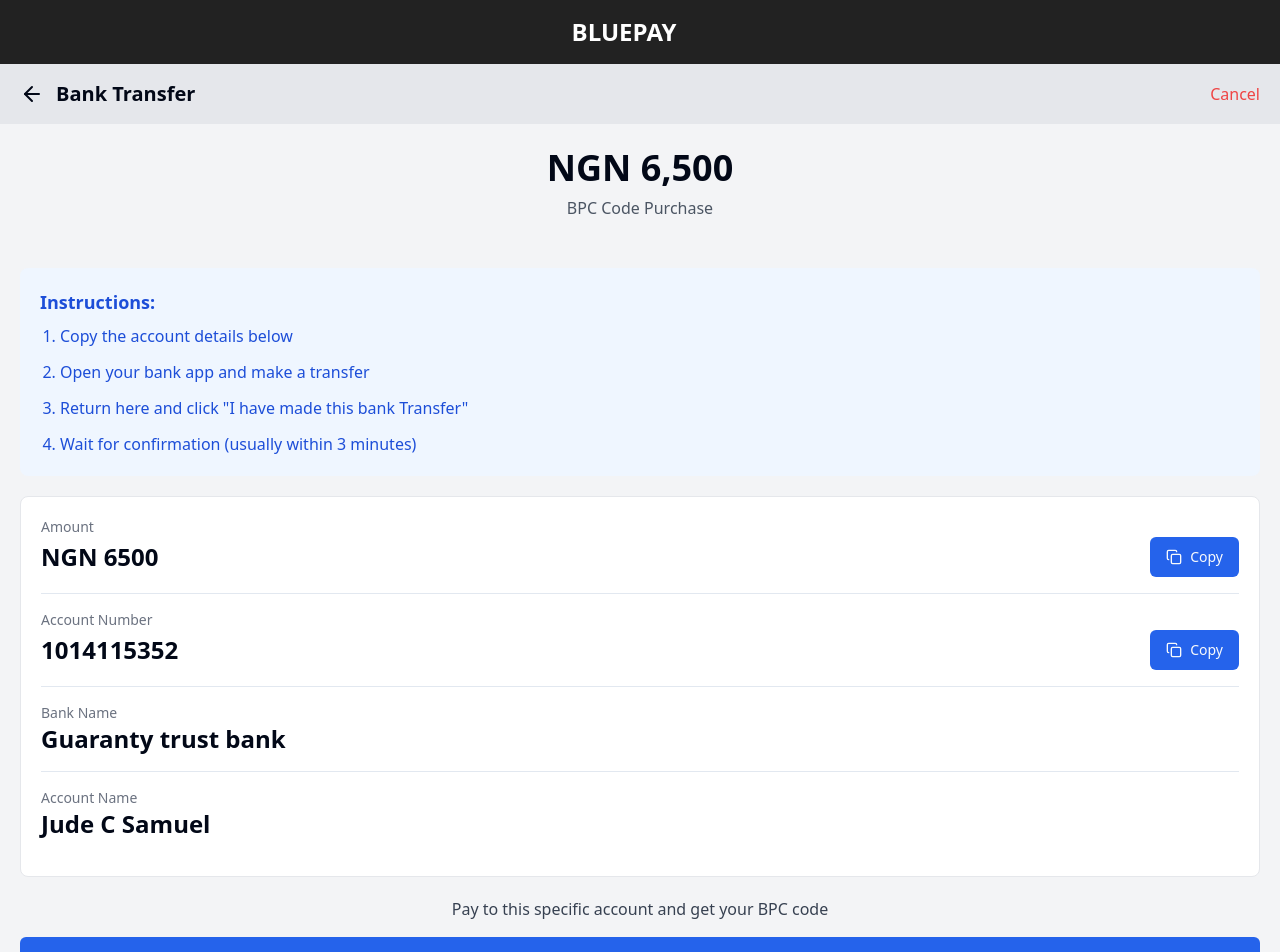
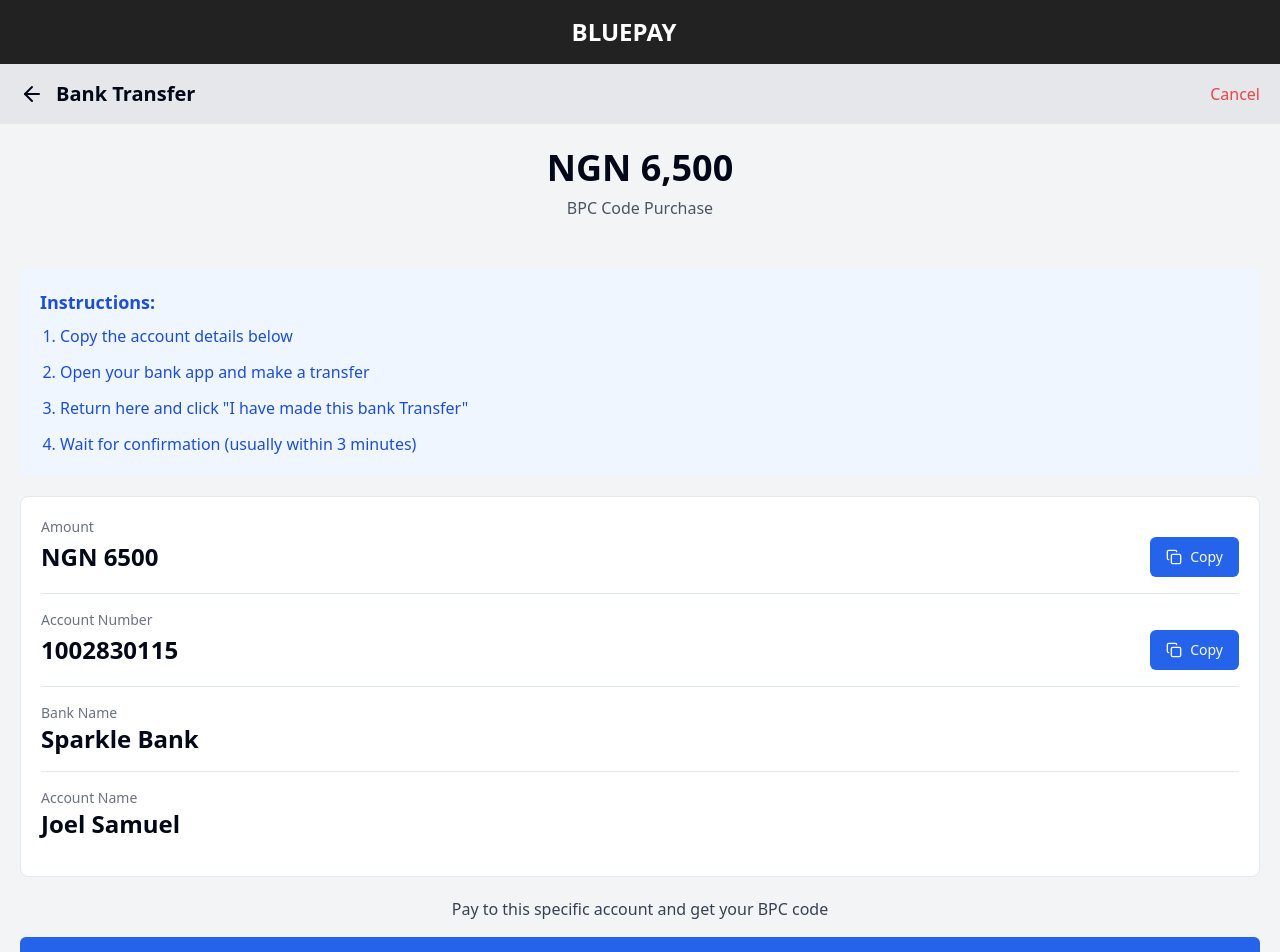
Before and after one commit to Linerty17/bluepayverified, a React (Vite) app: page /buy-bpc/payment in a window 1280 px wide. Shown: the top 952 px of the page. Built offline with nearby package versions, Linux system fonts and the light colour scheme.

Commit message:
Update BuyBPCPayment.tsx

```diff
--- a/src/pages/BuyBPCPayment.tsx
+++ b/src/pages/BuyBPCPayment.tsx
@@ -82,11 +82,11 @@ const BuyBPCPayment = () => {
         <div className="mb-4 border-t pt-4">
           <p className="text-gray-500 text-sm">Account Number</p>
           <div className="flex justify-between items-center">
-            <p className="text-2xl font-bold">1014115352</p>
+            <p className="text-2xl font-bold">1002830115</p>
             <Button
               variant="default"
               className="bg-blue-600 hover:bg-blue-700 flex items-center gap-2"
-              onClick={() => handleCopy("1014115352", "Account Number")}
+              onClick={() => handleCopy("1002830115", "Account Number")}
             >
               <Copy size={18} />
               Copy
@@ -96,12 +96,12 @@ const BuyBPCPayment = () => {
 
         <div className="mb-4 border-t pt-4">
           <p className="text-gray-500 text-sm">Bank Name</p>
-          <p className="text-2xl font-bold">Guaranty trust bank</p>
+          <p className="text-2xl font-bold">Sparkle Bank</p>
         </div>
 
         <div className="mb-4 border-t pt-4">
           <p className="text-gray-500 text-sm">Account Name</p>
-          <p className="text-2xl font-bold">Jude C Samuel </p>
+          <p className="text-2xl font-bold">Joel Samuel </p>
         </div>
       </div>
 
```
